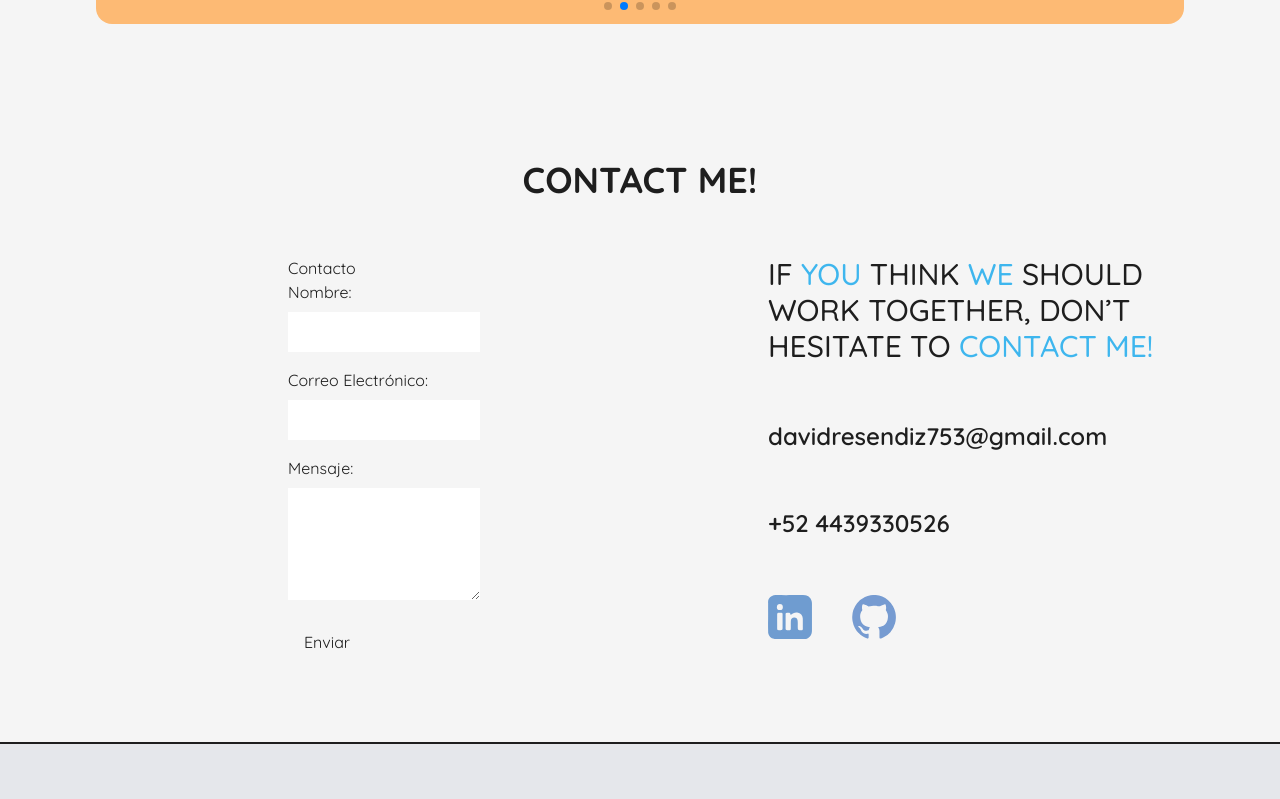
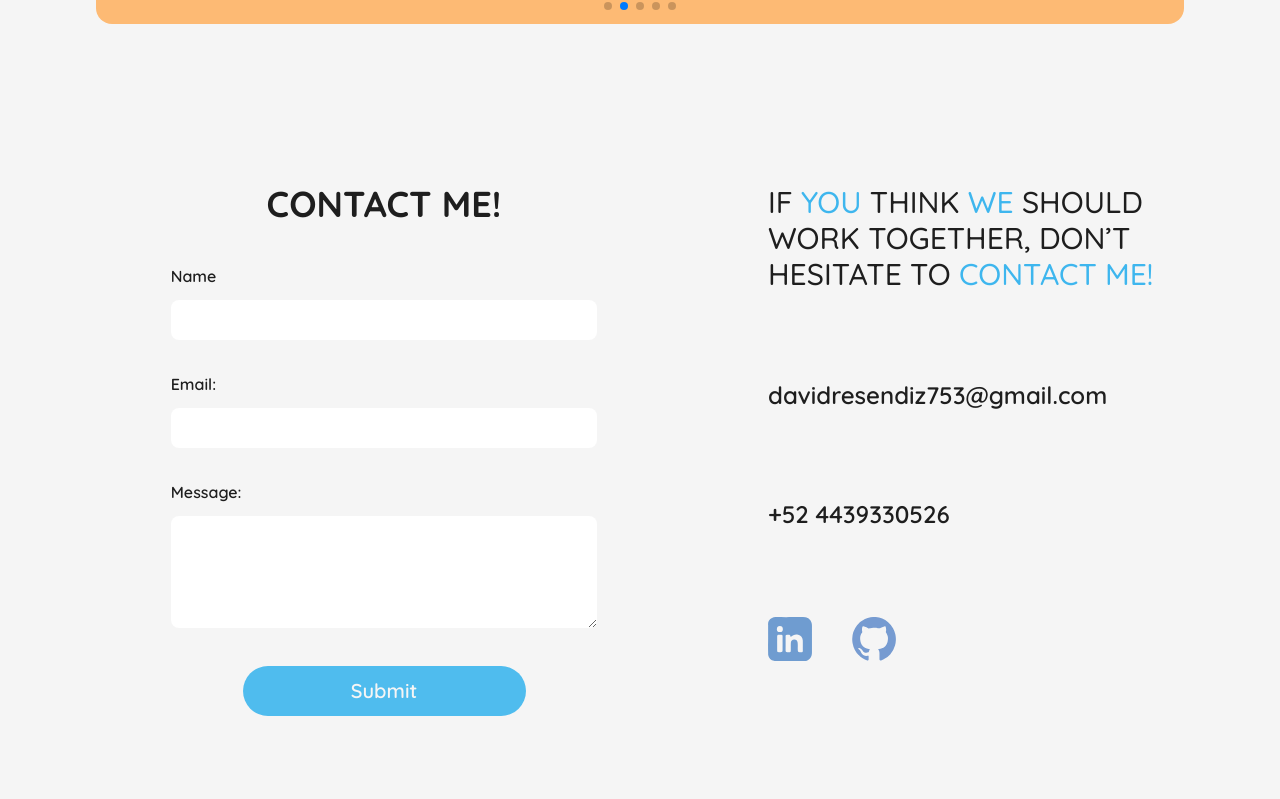
Before and after one commit to DvQb/drs-portfolio, a React (Vite) app: page / in a window 1280 px wide. Shown: the part 2898-3697 px from the top of the page. Built offline with nearby package versions, Linux system fonts and the light colour scheme.

Commit message:
Contact component creation

```diff
--- a/src/components/Contact.jsx
+++ b/src/components/Contact.jsx
@@ -5,8 +5,8 @@ import git from "../assets/img/git-logo.svg";
 
 const Contact = () => {
     return(
-        <section className="" id="contact">
-            <h2 className="text-center font-bold text-4xl pt-8">CONTACT ME!</h2>
+        <section className="my-14" id="contact">
+
             <div className="flex py-14 mb-6">
 
                 <Form/>
--- a/src/components/Form.jsx
+++ b/src/components/Form.jsx
@@ -1,11 +1,11 @@
 import React, { useState } from 'react';
 
-function FormularioContacto() {
+function Form() {
   // Definir el estado inicial para cada campo del formulario
   const [formData, setFormData] = useState({
-    nombre: '',
+    name: '',
     email: '',
-    mensaje: ''
+    message: ''
   });
 
   // Manejar cambios en los campos del formulario
@@ -21,33 +21,33 @@ function FormularioContacto() {
   const handleSubmit = (e) => {
     e.preventDefault();
     // Aquí puedes manejar la lógica de envío, como enviar los datos a un servidor o mostrar una alerta
-    alert(`Nombre: ${formData.nombre}\nEmail: ${formData.email}\nMensaje: ${formData.mensaje}`);
+    alert(`Name: ${formData.name}\nEmail: ${formData.email}\nMessage: ${formData.message}`);
     // Opcional: limpiar el formulario después del envío
     setFormData({
-      nombre: '',
+      name: '',
       email: '',
-      mensaje: ''
+      message: ''
     });
   };
 
   return (
-    <div style={{ maxWidth: '500px', margin: '0 auto' }}>
-      <h2>Contacto</h2>
-      <form onSubmit={handleSubmit}>
-        <div style={{ marginBottom: '1rem' }}>
-          <label htmlFor="nombre" style={{ display: 'block', marginBottom: '.5rem' }}>Nombre:</label>
+    <div className="w-1/3 m-auto font-semibold text-background">
+        <h2 className="text-center font-bold text-4xl mb-10">CONTACT ME!</h2>
+      <form onSubmit={handleSubmit} className="grid">
+        <div className="">
+          <label htmlFor="name" className='block mb-3'>Name</label>
           <input
             type="text"
-            id="nombre"
-            name="nombre"
-            value={formData.nombre}
+            id="name"
+            name="name"
+            value={formData.name}
             onChange={handleChange}
             required
-            style={{ width: '100%', padding: '.5rem', fontSize: '1rem' }}
+            className="w-full p-2 text-base rounded-lg mb-8"
           />
         </div>
-        <div style={{ marginBottom: '1rem' }}>
-          <label htmlFor="email" style={{ display: 'block', marginBottom: '.5rem' }}>Correo Electrónico:</label>
+        <div >
+          <label htmlFor="email" className="block mb-3">Email:</label>
           <input
             type="email"
             id="email"
@@ -55,25 +55,25 @@ function FormularioContacto() {
             value={formData.email}
             onChange={handleChange}
             required
-            style={{ width: '100%', padding: '.5rem', fontSize: '1rem' }}
+            className="w-full p-2 rounded-lg mb-8"
           />
         </div>
-        <div style={{ marginBottom: '1rem' }}>
-          <label htmlFor="mensaje" style={{ display: 'block', marginBottom: '.5rem' }}>Mensaje:</label>
+        <div >
+          <label htmlFor="message" className="block mb-3 text-background">Message:</label>
           <textarea
-            id="mensaje"
-            name="mensaje"
-            value={formData.mensaje}
+            id="message"
+            name="message"
+            value={formData.message}
             onChange={handleChange}
             required
             rows="4"
-            style={{ width: '100%', padding: '.5rem', fontSize: '1rem' }}
+            className="w-full p-2 rounded-lg mb-8 "
           ></textarea>
         </div>
-        <button type="submit" style={{ padding: '.5rem 1rem', fontSize: '1rem', cursor: 'pointer' }}>Enviar</button>
+        <button type="submit" className="buttonBlue m-auto">Submit</button>
       </form>
     </div>
   );
 }
 
-export default FormularioContacto;
+export default Form;
--- a/src/components/Slider.jsx
+++ b/src/components/Slider.jsx
@@ -4,11 +4,6 @@ import { Navigation, Pagination, Autoplay } from 'swiper/modules';
 import 'swiper/css';
 import 'swiper/css/navigation';
 import 'swiper/css/pagination';
-
-
-
-
-
 
 
 
```
